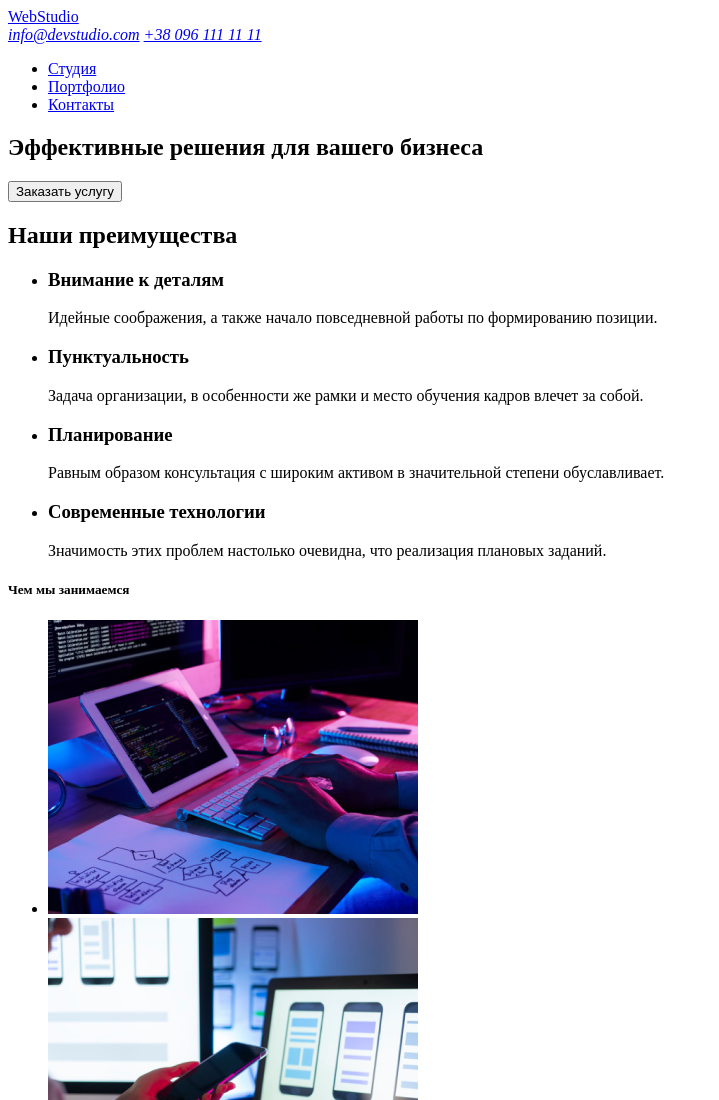
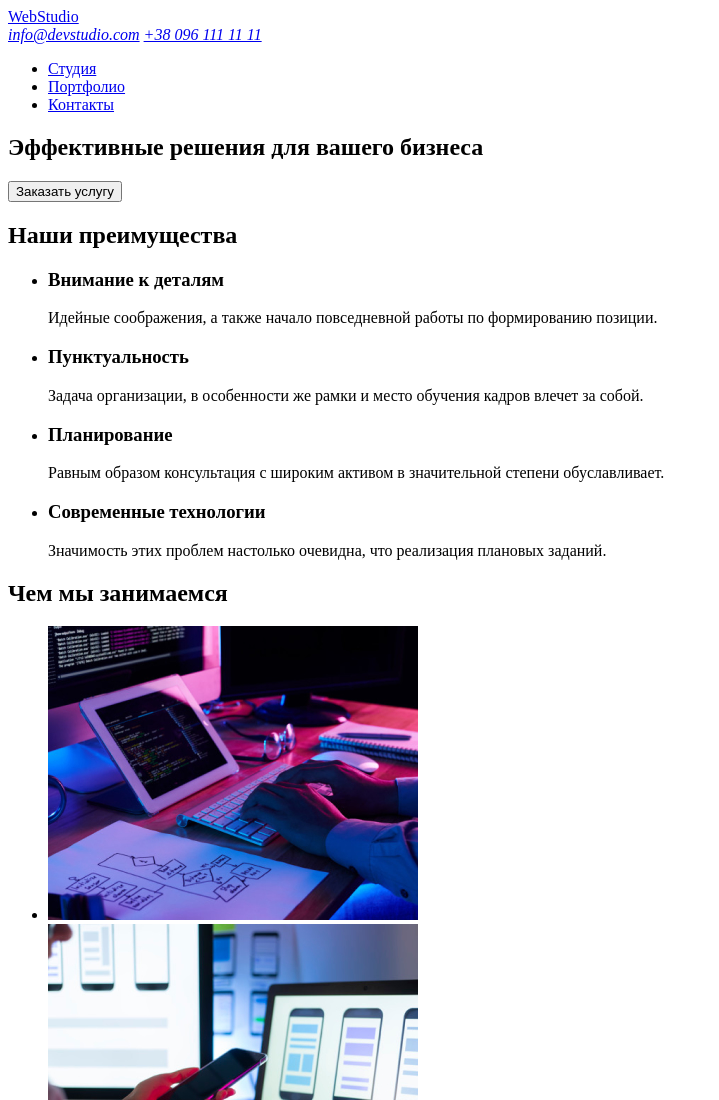
Before and after one commit to i-havr/goit-markup-hw-01, a plain HTML site: page index.html in a window 1280 px wide. Shown: the top 1100 px of the page, without its empty margins (0-719 px from the left). Drawn offline with Linux system fonts and the light colour scheme.

Commit message:
Update index.html

```diff
--- a/index.html
+++ b/index.html
@@ -44,7 +44,7 @@
             </ul>
         </section>
         <section id="work">
-            <h5>Чем мы занимаемся</h5>
+            <h2>Чем мы занимаемся</h2>
             <ul>
                 <li><img src="./images/coding.jpg" alt="Изображение - программирование"></li>
                 <li><img src="./images/phone.jpg" alt="Изображение - создание приложений для мобильных устройств"></li>
```
